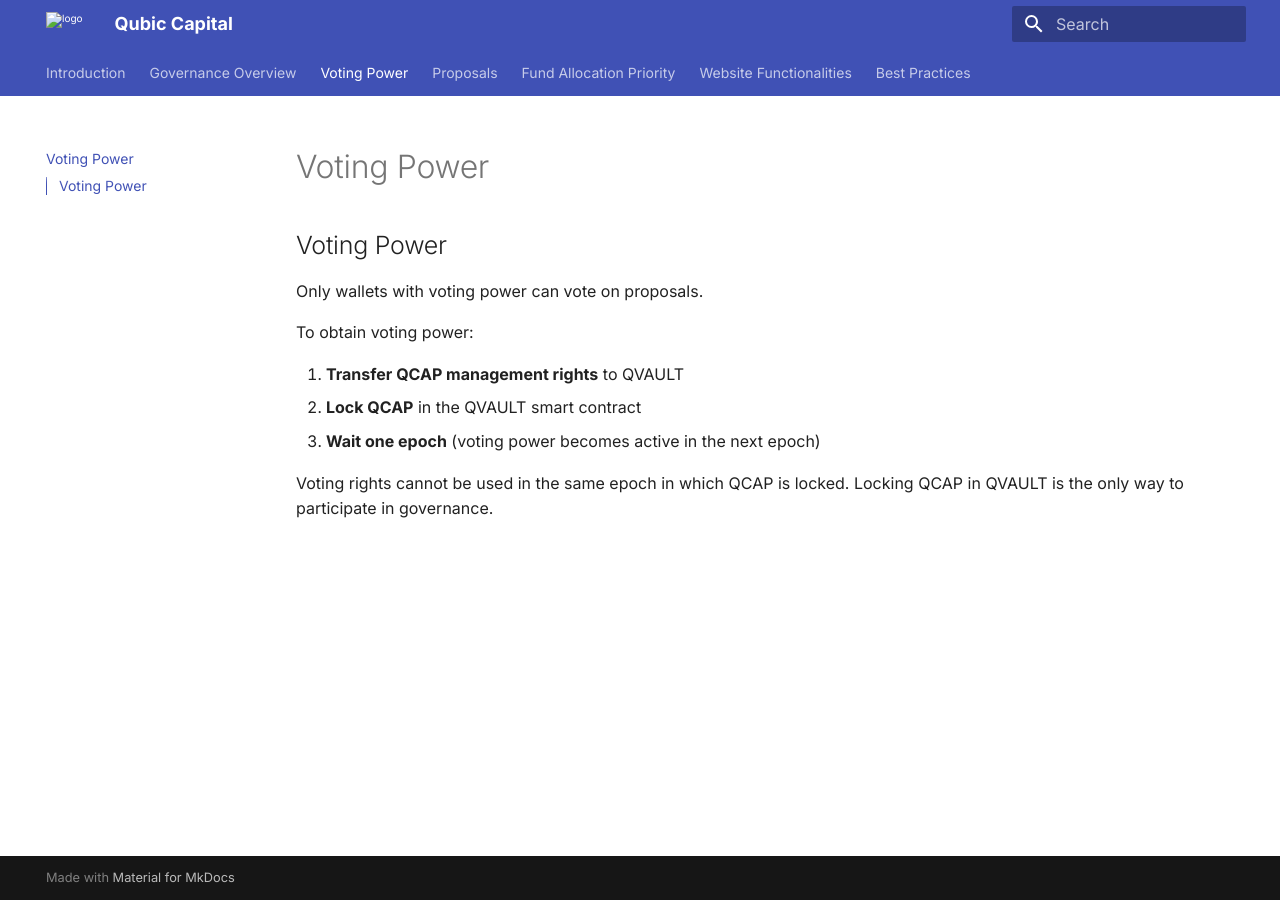
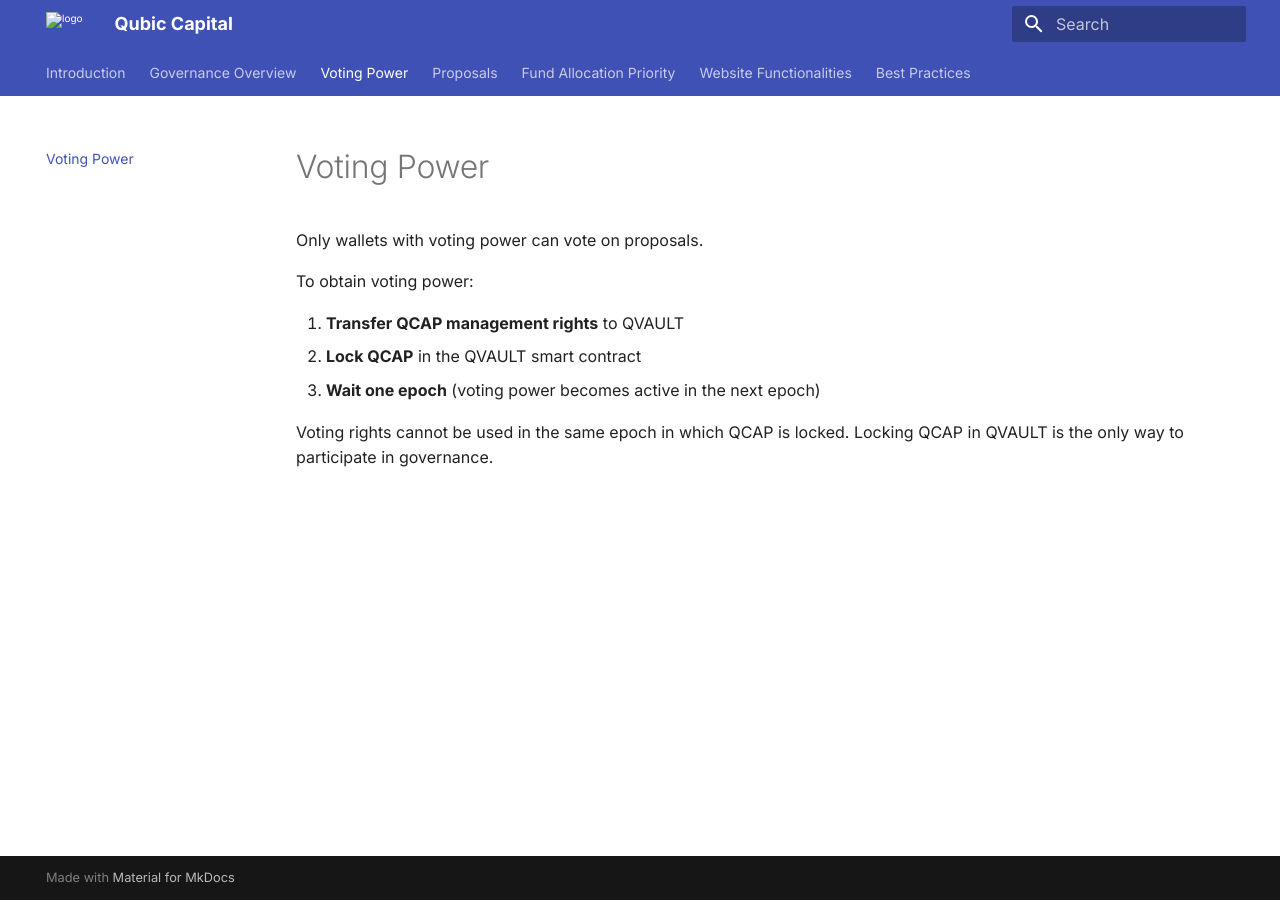
Before and after one commit to HermanToothrot10/qubic-capital-manual, an MkDocs documentation site: the page built from docs/voting-power.md, in a window 1280 px wide. Built offline with MkDocs 1.6.1 and Material for MkDocs 9.7.7, drawn with Linux system fonts in a browser that asks for light colours.

Commit message:
Update voting-power.md

```diff
--- a/docs/voting-power.md
+++ b/docs/voting-power.md
@@ -1,5 +1,3 @@
-## Voting Power
-
 Only wallets with voting power can vote on proposals.
 
 To obtain voting power:
```
